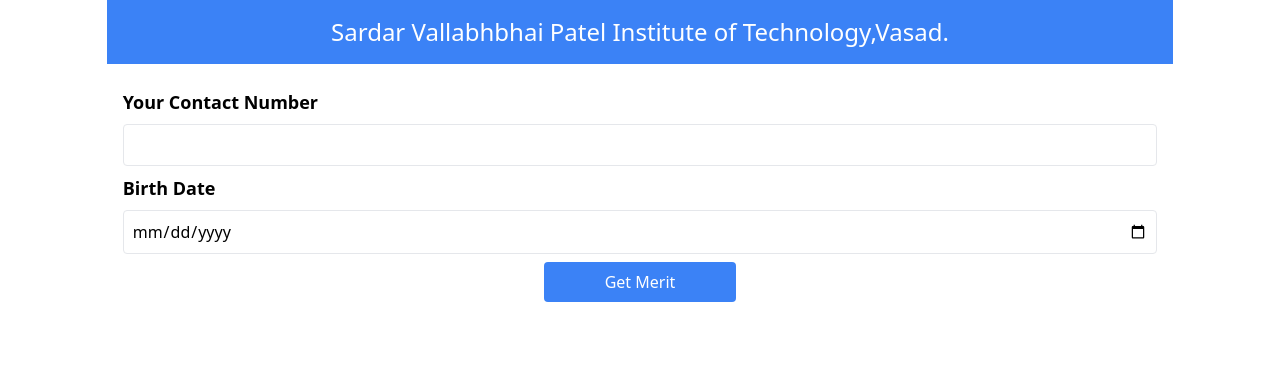
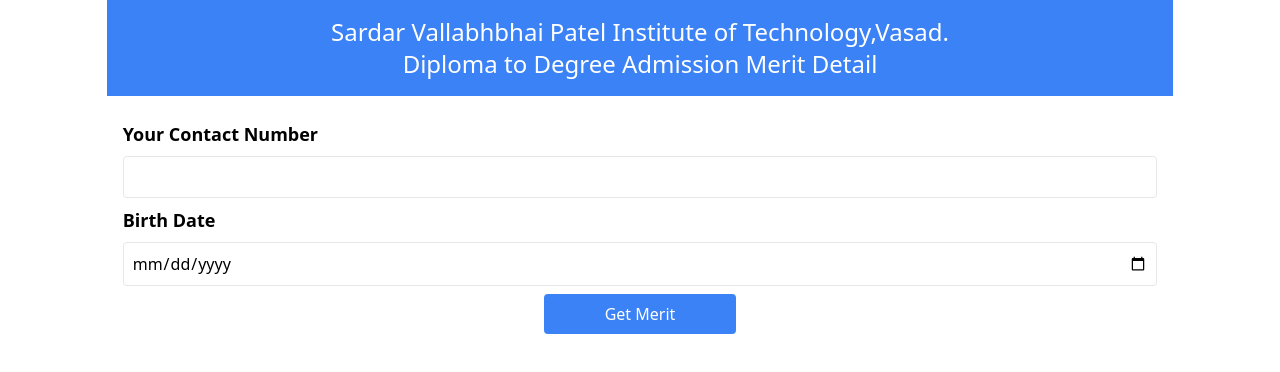
Before and after one commit to cmsusergit/d2dvacant_meritdisplay, a plain HTML site: page index.html in a window 1280 px wide. Drawn offline with nearby package versions, Linux system fonts and the light colour scheme.

Commit message:
1 file modified

```diff
--- a/index.html
+++ b/index.html
@@ -15,6 +15,8 @@
     <main class="mx-auto w-full md:w-11/12 lg:w-10/12">
       <h1 class="bg-blue-500 text-white text-center p-4 text-2xl">
         Sardar Vallabhbhai Patel Institute of Technology,Vasad.
+        <br />
+        Diploma to Degree Admission Merit Detail
       </h1>
 
       <div x-data="{contact:'',dob1:'',dt:{}}" class="mt-2 p-4">
```
